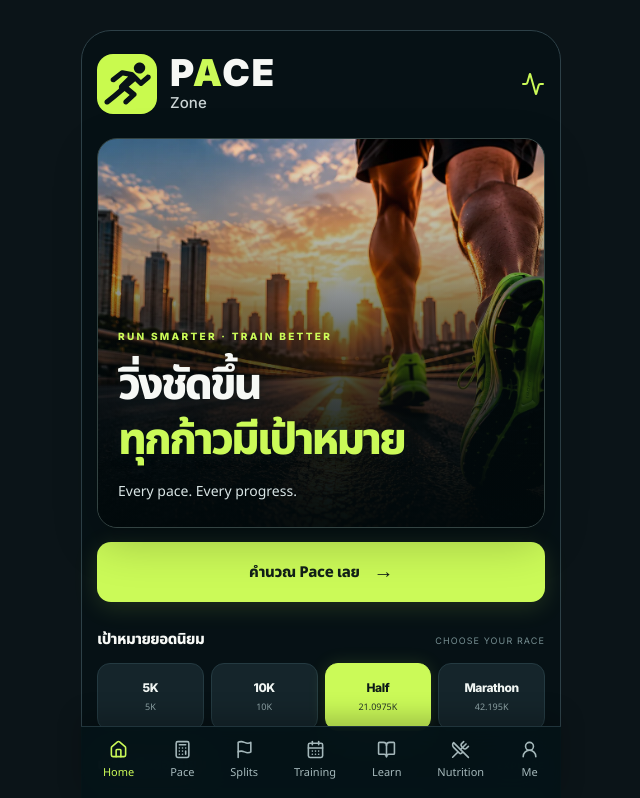
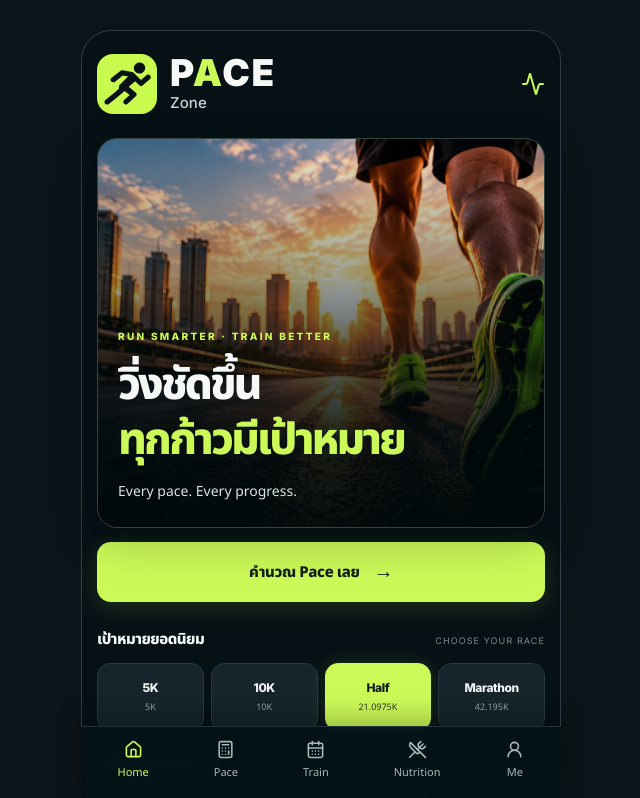
Before and after one commit to keng013/pace-running-app, a Next.js app: page / in a window 1280 px wide. Shown: the top 798 px of the page, without its empty margins (319-959 px from the left). Built offline with nearby package versions, Linux system fonts and the light colour scheme.

Commit message:
ui: simplify bottom navigation to five primary destinations

```diff
--- a/app/page.tsx
+++ b/app/page.tsx
@@ -14,9 +14,7 @@ type Strategy = "even" | "negative" | "positive";
 const navigation = [
   { id: "home" as Tab, icon: Home, label: "Home" },
   { id: "calculator" as Tab, icon: Calculator, label: "Pace" },
-  { id: "splits" as Tab, icon: Flag, label: "Splits" },
-  { id: "training" as Tab, icon: CalendarDays, label: "Training" },
-  { id: "academy" as Tab, icon: BookOpen, label: "Learn" },
+  { id: "training" as Tab, icon: CalendarDays, label: "Train" },
   { id: "nutrition" as Tab, icon: UtensilsCrossed, label: "Nutrition" },
   { id: "profile" as Tab, icon: UserRound, label: "Me" },
 ];
@@ -459,7 +457,7 @@ export default function Page() {
       </main>
       <nav className="nav" aria-label="Main navigation">
         {navigation.map(({ id, icon: Icon, label }) => (
-          <button key={id} className={tab === id ? "active" : ""} onClick={() => changeTab(id)} aria-current={tab === id ? "page" : undefined}>
+          <button key={id} className={(tab === id || (id === "calculator" && tab === "splits") || (id === "training" && tab === "academy")) ? "active" : ""} onClick={() => changeTab(id)} aria-current={(tab === id || (id === "calculator" && tab === "splits") || (id === "training" && tab === "academy")) ? "page" : undefined}>
             <Icon size={19} />{label}
           </button>
         ))}
```
